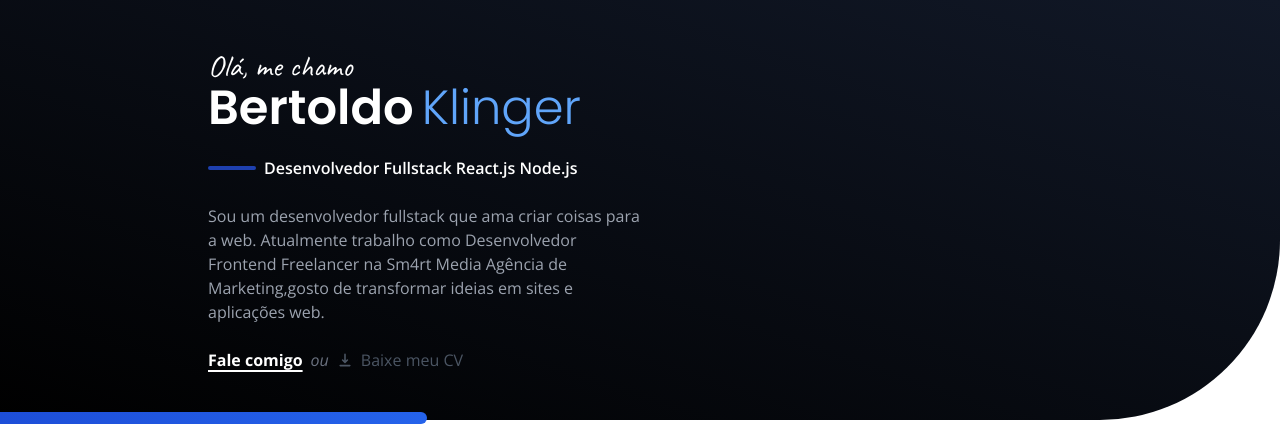
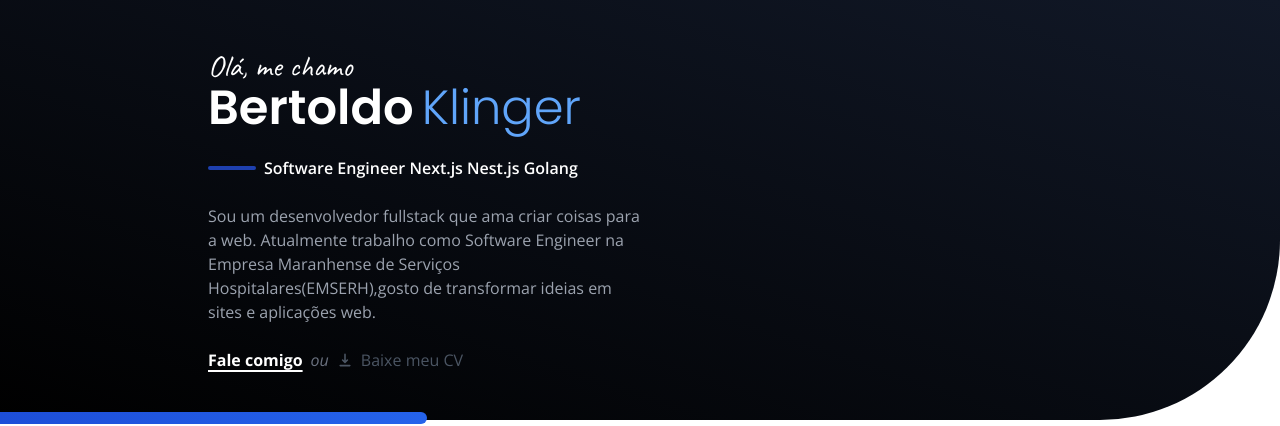
Before and after one commit to bertoldoklinger/bertoldo-klinger-portfolio-dev, a React (Vite) app: page / in a window 1280 px wide. Shown: the top 426 px of the page. Built offline with nearby package versions, Linux system fonts and the light colour scheme; the HTML template or start-up script is replaced by a standard one.

Commit message:
fix: changed copy on Hero

```diff
--- a/src/components/Hero.tsx
+++ b/src/components/Hero.tsx
@@ -20,12 +20,12 @@ export default function Hero() {
 
             <h2 className="mb-6 flex items-center justify-center gap-2 font-semibold md:justify-start">
               <div className="h-1 w-12 rounded-full bg-blue-800" />
-              Desenvolvedor Fullstack React.js Node.js
+              Software Engineer Next.js Nest.js Golang
             </h2>
 
             <p className="mb-6 text-center text-gray-400 md:text-left">
               Sou um desenvolvedor fullstack que ama criar coisas para a web.
-              Atualmente trabalho como Desenvolvedor Frontend Freelancer na Sm4rt Media Agência de Marketing,gosto de transformar ideias em sites e
+              Atualmente trabalho como Software Engineer na Empresa Maranhense de Serviços Hospitalares(EMSERH),gosto de transformar ideias em sites e
               aplicações web.
             </p>
 
--- a/src/components/Projects.tsx
+++ b/src/components/Projects.tsx
@@ -73,7 +73,7 @@ export default function Projects() {
                   <h4 className="font-headline text-lg font-semibold">
                     {project.title}
                   </h4>
-                  <p className=" mb-4 text-sm text-center">{project.description}</p>
+                  <p className=" mb-4 text-sm text-center px-2">{project.description}</p>
                   <a href={project.link} target="_blank">
                     <HiArrowTopRightOnSquare className="h-6 w-6" />
                   </a>
```
